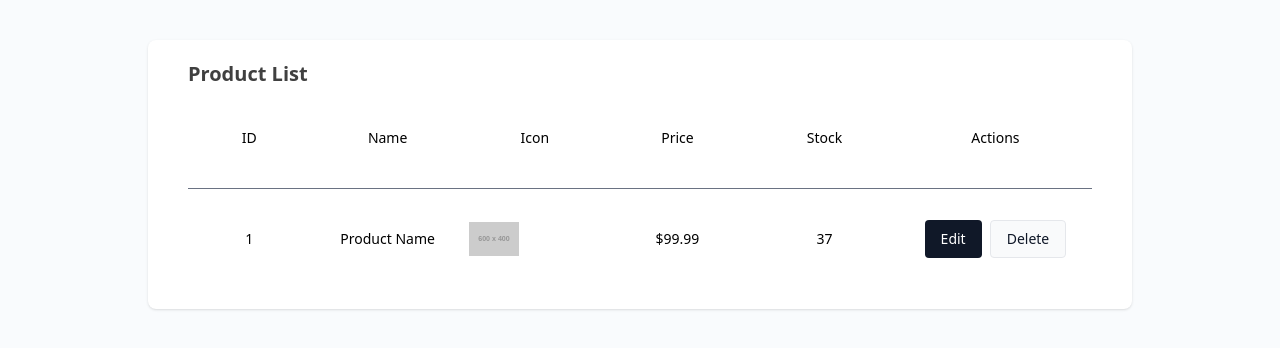
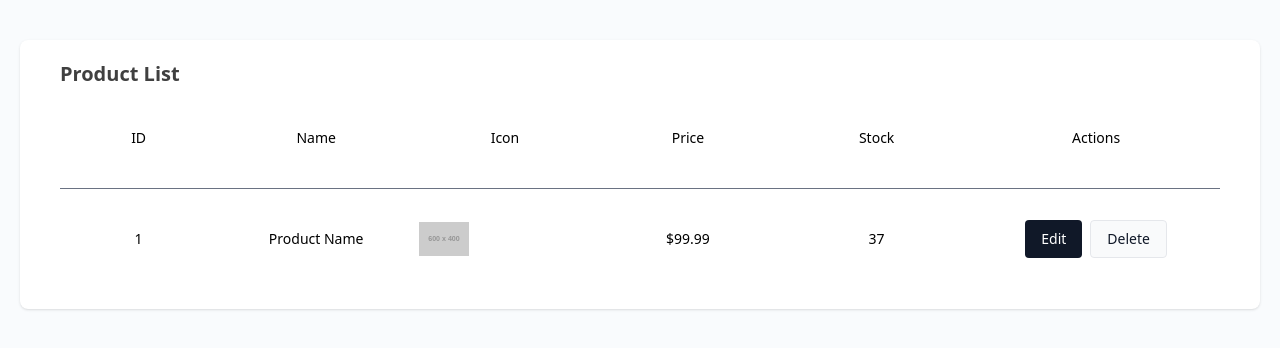
Before and after one commit to rastz/iai-product-list-app, a React (Vite) app: page / in a window 1280 px wide. Shown: the top 348 px of the page. Built offline with nearby package versions, Linux system fonts and the light colour scheme.

Commit message:
fix: make list wider

```diff
--- a/src/components/Section.tsx
+++ b/src/components/Section.tsx
@@ -3,7 +3,7 @@
 type SectionProps = ComponentProps<"section">;
 
 function Section({ children }: SectionProps) {
-  return <section className="mx-auto max-w-5xl px-5 py-10">{children}</section>;
+  return <section className="mx-auto max-w-7xl px-5 py-10">{children}</section>;
 }
 
 export { Section };
```
